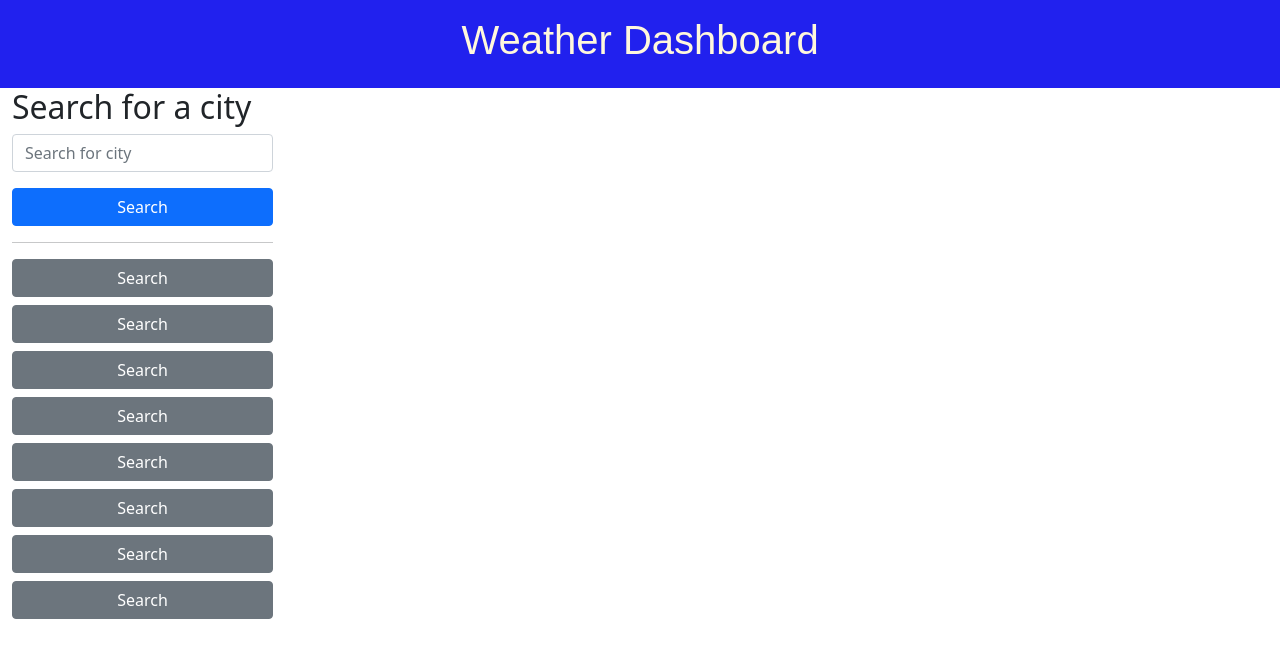
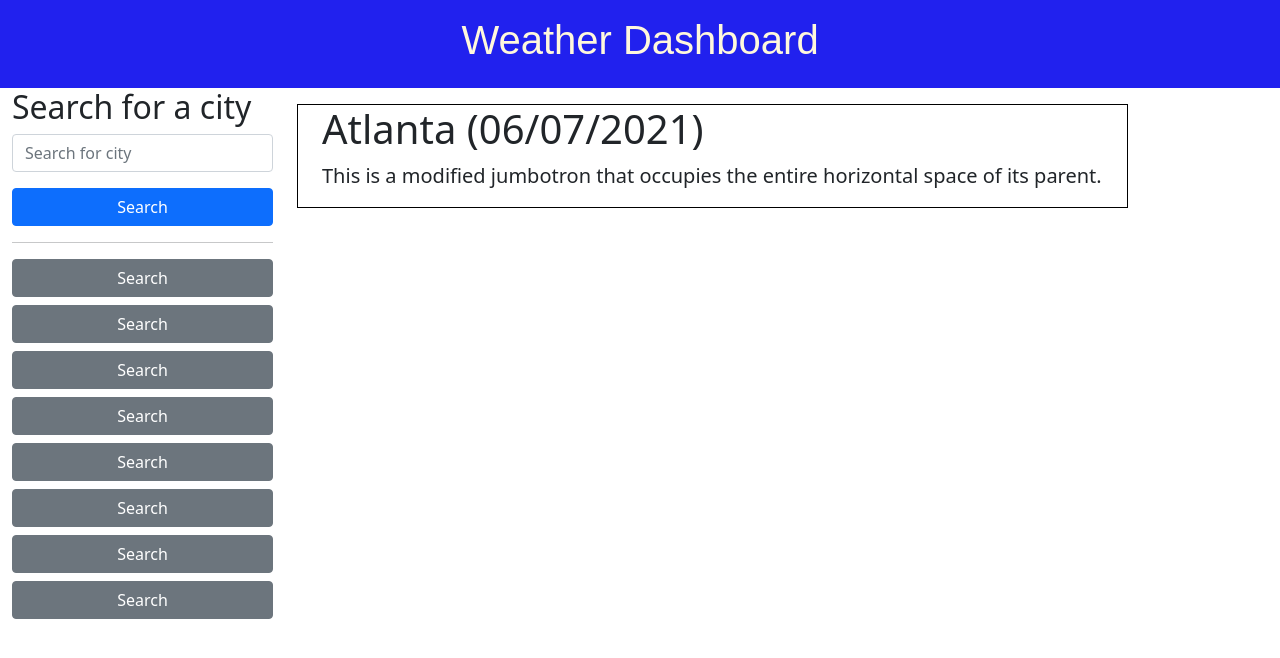
Before and after one commit to rikrds32/Weather-Dashboard-app-, a plain HTML site: page index.html in a window 1280 px wide. Drawn offline with nearby package versions, Linux system fonts and the light colour scheme.

Commit message:
add jumbotron and style to jumbotron

```diff
--- a/custom.css
+++ b/custom.css
@@ -5,3 +5,7 @@
 input{
    margin-bottom: 1rem;
 }
+.jumbotron{
+    border: 1px solid black;
+    margin-top: 1rem;
+}
--- a/index.html
+++ b/index.html
@@ -37,7 +37,14 @@
                     <button type="button" class="btn btn-secondary">Search</button>
                 </div>
             </div>
+            <!-- this is a jumbotron for the cities -->
             <div class="col-md-9">
+                <div class="jumbotron jumbotron-fluid">
+                    <div class="container">
+                      <h2 class="display-6">Atlanta (06/07/2021)</h2>
+                      <p class="lead">This is a modified jumbotron that occupies the entire horizontal space of its parent.</p>
+                    </div>
+                  </div>
 
             </div>
 
```
